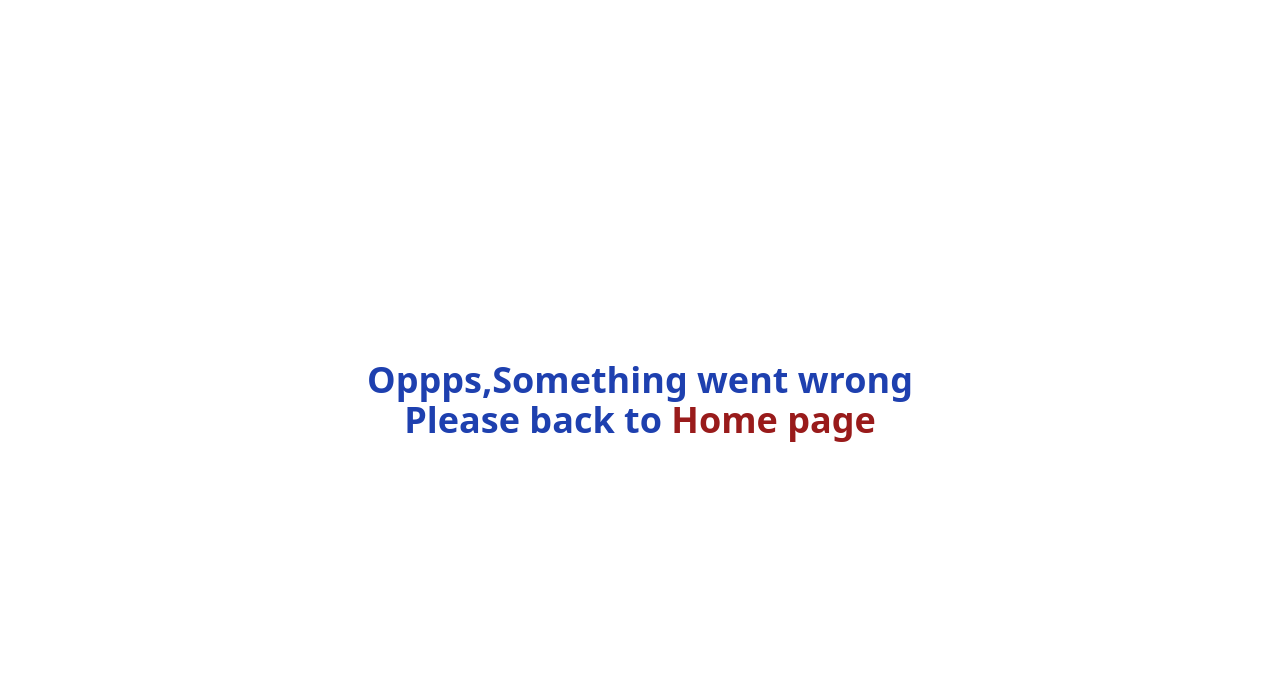
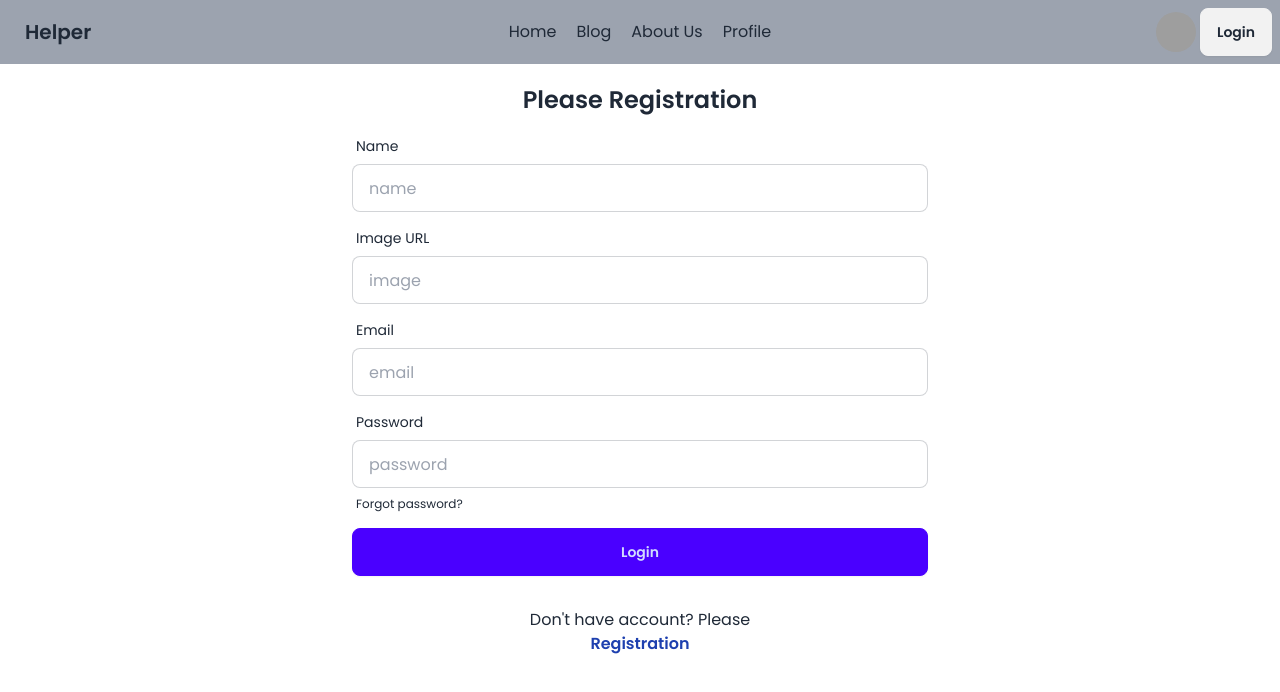
Before and after one commit to joweldas1/real-estate, a React (Vite) app: page /registration in a window 1280 px wide. Shown: the top 692 px of the page. Built offline with nearby package versions, Linux system fonts and the light colour scheme; no server answers; grey boxes are pictures that could not be loaded.

Commit message:
path defined - authProverr - -customHoks

```diff
--- a/package.json
+++ b/package.json
@@ -10,12 +10,15 @@
     "preview": "vite preview"
   },
   "dependencies": {
+    "@react-icons/all-files": "^4.1.0",
+    "firebase": "^10.6.0",
     "localforage": "^1.10.0",
     "match-sorter": "^6.3.4",
     "react": "^18.2.0",
     "react-dom": "^18.2.0",
+    "react-icons": "^5.0.1",
     "react-router-dom": "^6.22.3",
-    "sort-by": "^1.2.0",
+    "sort-by": "^0.0.2",
     "swiper": "^11.1.0"
   },
   "devDependencies": {
--- a/src/Component/MainComponent/HomeDetail.jsx
+++ b/src/Component/MainComponent/HomeDetail.jsx
@@ -7,14 +7,14 @@ const HomeDetail = () => {
     const{area , description , estate_title , facilities  , image , location , price , segment_name , status    }  = home
 
     return (
-        <div className='grid grid-cols-5'>
-            <div className='col-span-4 '>
+        <div className='grid  m-auto md:grid-cols-5'>
+            <div className='col-span-4  '>
                 <img src={image} className='w-full' alt="" />
-                <h1 className="text-5xl font-semibold my-3 ">{estate_title }</h1>
-                <p className='text-xl font-normal '>{description}</p>
+                <h1 className="text-5xl font-semibold my-3 mx-2">{estate_title }</h1>
+                <p className='text-xl font-normal mx-2 '>{description}</p>
                 <div className="card card-compact w-96 bg-base-100 shadow-xl mt-5">
 
-                <div className="card-body ">
+                <div className="card-body m">
                  <h1 className='font-bold text-xl'>Details :</h1>
                  <hr/>
                  <h className="text-lg "> <span className='font-semibold'>Name:</span> {estate_title } </h>
--- a/src/Component/SharedComponent/Navbar.jsx
+++ b/src/Component/SharedComponent/Navbar.jsx
@@ -1,7 +1,9 @@
-import { NavLink } from "react-router-dom";
+import { Link, NavLink } from "react-router-dom";
 import './navbar.css'
+import useAuth from "../../Pages/useAuth/useAuth";
 
 const Navbar = () => {
+  const {user ,logOutUser}=useAuth();
     const navItem=
     <>
     <li> <NavLink to="/" > Home </NavLink> </li>
@@ -9,6 +11,9 @@ const Navbar = () => {
     <li> <NavLink to="/AboutUs" > About Us </NavLink> </li>
     <li> <NavLink to="/profile" > Profile </NavLink> </li>
     </>
+     const sinOutUser=()=>{
+      return logOutUser
+  }
     return (
         <div>
 
@@ -36,7 +41,11 @@ const Navbar = () => {
           <img alt="Tailwind CSS Navbar component" src="https://daisyui.com/images/stock/photo-1534528741775-53994a69daeb.jpg" />
         </div>
       </div>
-    <a className="btn">Login</a>
+      {
+        user? <button onClick={logOutUser} className="btn">  <Link to="/login">Logout</Link></button>:
+        <button className="btn">  <Link to='/login'>Login</Link> </button>
+      }
+
   </div>
 </div>
 
--- /dev/null
+++ b/src/Component/SharedComponent/SocialLogin.jsx
@@ -0,0 +1,20 @@
+import { FaGoogle } from "react-icons/fa";
+
+import useAuth from "../../Pages/useAuth/useAuth";
+
+const SocialLogin = () => {
+    const {googleLogin}=useAuth()
+
+
+
+    const googleUser=()=>{
+        return googleLogin()
+    }
+    return (
+        <div>
+            <button className="btn" onClick={googleUser}>Continue with <FaGoogle/> </button>
+        </div>
+    );
+};
+
+export default SocialLogin;
--- a/src/Pages/AuthProvider/AuthProvider.jsx
+++ b/src/Pages/AuthProvider/AuthProvider.jsx
@@ -1,8 +1,40 @@
-import { createContext } from "react";
+import { createContext, useEffect, useState } from "react";
+import { GoogleAuthProvider, createUserWithEmailAndPassword, onAuthStateChanged, signInWithEmailAndPassword, signInWithPopup, signOut } from "firebase/auth";
+import auth from "../Firbase/firebase.config";
 
 export const AuthData=createContext(null)
+
 const AuthProvider = ({children}) => {
-    const authShare='yes i am sharing'
+    const [user,setUser]=useState(null);
+    const googleProvider=new GoogleAuthProvider
+
+
+
+
+    const createUser=(email,password)=>{
+        return createUserWithEmailAndPassword(auth,email,password)
+    }
+    const logUser=(email,password)=>{
+        return signInWithEmailAndPassword(auth,email,password)
+    }
+    useEffect(()=>{
+        const unSubscribe = onAuthStateChanged(auth,currentUser=>{
+            setUser(currentUser)
+        })
+        return ()=>unSubscribe
+
+    },[])
+    const logOutUser=()=>{
+        return signOut(auth)
+    }
+    const googleLogin=()=>{
+        return signInWithPopup(auth,googleProvider)
+    }
+
+
+console.log(user);
+
+    const authShare={createUser , logUser ,user ,logOutUser ,googleLogin}
     return (
      <AuthData.Provider value={authShare}>
         {children}
--- /dev/null
+++ b/src/Pages/Firbase/firebase.config.js
@@ -0,0 +1,20 @@
+// Import the functions you need from the SDKs you need
+import { getAuth } from "firebase/auth";
+import { initializeApp } from "firebase/app";
+// TODO: Add SDKs for Firebase products that you want to use
+// https://firebase.google.com/docs/web/setup#available-libraries
+
+// Your web app's Firebase configuration
+const firebaseConfig = {
+  apiKey: "AIzaSyDKsi-3w_FbAq_dT63I9Y4K_6Sqml6Y3Ys",
+  authDomain: "helper-a9.firebaseapp.com",
+  projectId: "helper-a9",
+  storageBucket: "helper-a9.appspot.com",
+  messagingSenderId: "497443727872",
+  appId: "1:497443727872:web:ac8ac53ce2e9328a9e06e5"
+};
+
+// Initialize Firebase
+const app = initializeApp(firebaseConfig);
+const auth=getAuth(app)
+export default auth
--- /dev/null
+++ b/src/Pages/Login/Login.jsx
@@ -0,0 +1,57 @@
+import { Link } from "react-router-dom";
+import useAuth from "../useAuth/useAuth";
+import SocialLogin from "../../Component/SharedComponent/SocialLogin";
+
+const Login = () => {
+    const{logUser }=useAuth()
+    const handleToLogin=(e)=>{
+        e.preventDefault()
+        const login=new FormData(e.currentTarget);
+        const email=login.get('email');
+        const password=login.get('password');
+        logUser(email,password)
+        .then((result) => {
+            console.log(result.user);
+        }).catch((err) => {
+            console.log(err.message);
+        });
+    }
+
+    return (
+        <div>
+            <div className="md:w-1/2 mx-auto" >
+            <div>
+                    <h3 className="text-2xl font-semibold text-center mt-5">Please Login</h3>
+                </div>
+            <form onSubmit={handleToLogin} className="card-body -mt-5">
+        <div className="form-control">
+          <label className="label">
+            <span className="label-text">Email</span>
+          </label>
+          <input type="email" name="email" placeholder="email" className="input input-bordered" required />
+        </div>
+        <div className="form-control">
+          <label className="label">
+            <span className="label-text">Password</span>
+          </label>
+          <input type="password" placeholder="password" name="password" className="input input-bordered" required autoComplete="off"/>
+          <label className="label">
+            <a href="#" className="label-text-alt link link-hover">Forgot password?</a>
+          </label>
+        </div>
+        <div className="form-control mt-6">
+          <button className="btn btn-primary">Login</button>
+        </div>
+      </form>
+      <div className="text-center">
+        <p className="">Don't have account? Please <Link to='/registration' className="text-blue-800 font-semibold">Registration</Link> </p>
+      </div>
+           <SocialLogin/>
+            </div>
+
+
+        </div>
+    );
+};
+
+export default Login;
--- /dev/null
+++ b/src/Pages/ProtectRoute/ProtectRoute.jsx
@@ -0,0 +1,13 @@
+import React from 'react';
+import useAuth from '../useAuth/useAuth';
+
+const ProtectRoute = ({children}) => {
+    const {user}=useAuth()
+    return (
+        <div>
+
+        </div>
+    );
+};
+
+export default ProtectRoute;
--- /dev/null
+++ b/src/Pages/Registration/Registration.jsx
@@ -0,0 +1,71 @@
+import { Link } from "react-router-dom";
+import useAuth from "../useAuth/useAuth";
+
+const Registration = () => {
+const{createUser}=useAuth()
+    const handleToRegistration=(e)=>{
+        e.preventDefault()
+        const register=new FormData(e.currentTarget)
+        const email=register.get('email')
+        const password=register.get('password')
+        createUser(email,password)
+        .then((result) => {
+            console.log(result.user);
+        }).catch((err) => {
+            console.log(err.message)
+        });
+    }
+
+
+    return (
+        <div>
+            <div>
+            <div className="md:w-1/2 mx-auto" >
+                <div>
+                    <h3 className="text-2xl font-semibold text-center mt-5">Please Registration</h3>
+                </div>
+            <form onSubmit={handleToRegistration} className="card-body -mt-5">
+        <div className="form-control">
+          <label className="label">
+            <span className="label-text">Name</span>
+          </label>
+          <input type="text" name="name" placeholder="name" className="input input-bordered" required />
+        </div>
+        <div className="form-control">
+          <label className="label">
+            <span className="label-text">Image URL</span>
+          </label>
+          <input type="url" name="image" placeholder="image" className="input input-bordered" required />
+        </div>
+        <div className="form-control">
+          <label className="label">
+            <span className="label-text">Email</span>
+          </label>
+          <input type="email" name="email" placeholder="email" className="input input-bordered" required />
+        </div>
+        <div className="form-control">
+          <label className="label">
+            <span className="label-text">Password</span>
+          </label>
+          <input type="password" name="password" placeholder="password" className="input input-bordered" required autoComplete="off"/>
+          <label className="label">
+            <a href="#" className="label-text-alt link link-hover">Forgot password?</a>
+          </label>
+        </div>
+        <div className="form-control    ">
+          <button className="btn  btn-primary">Login</button>
+        </div>
+      </form>
+      <div className="text-center">
+        <p className="">Don't have account? Please</p>  <Link to='/registration' className="text-blue-800 font-semibold">Registration</Link>
+      </div>
+
+            </div>
+
+
+        </div>
+        </div>
+    );
+};
+
+export default Registration;
```
Also changed, not shown: src/route.jsx (+10 -0 lines), 1 other file (tests, documents, lock files or other folders).
